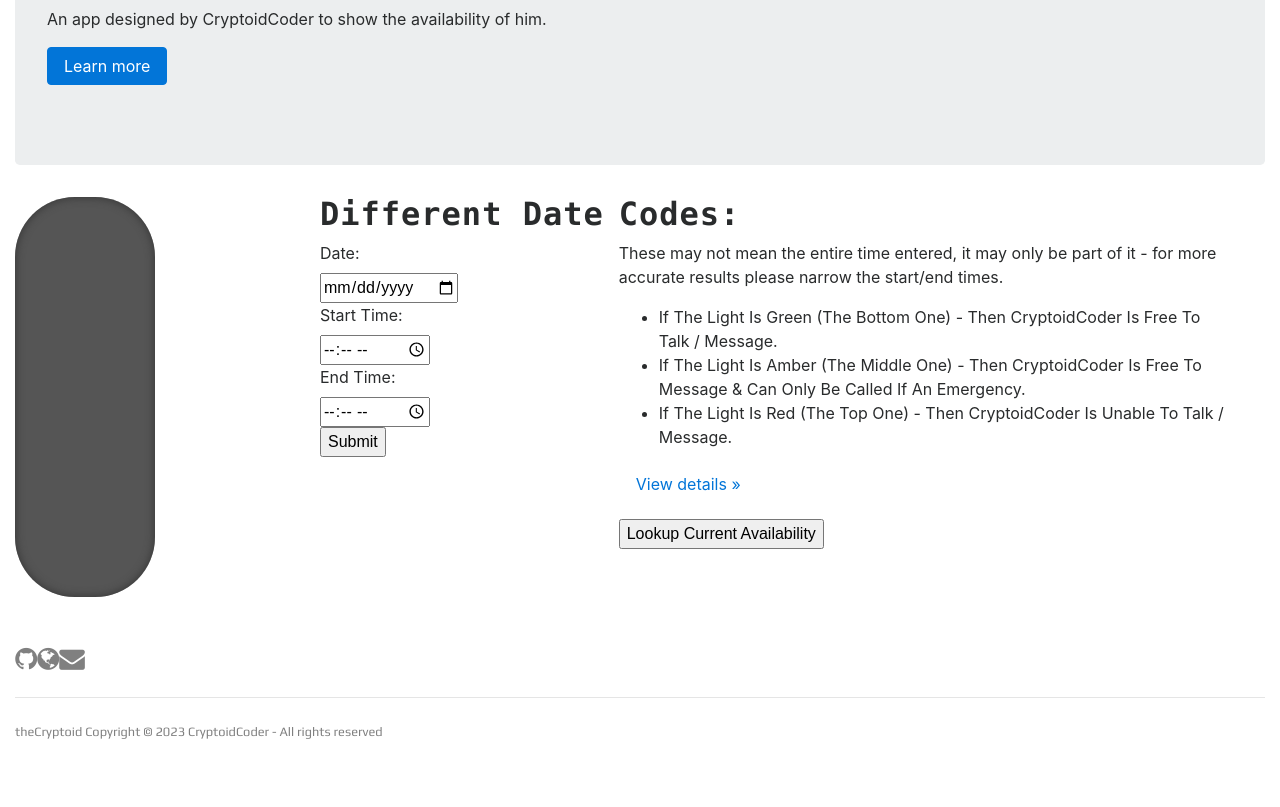
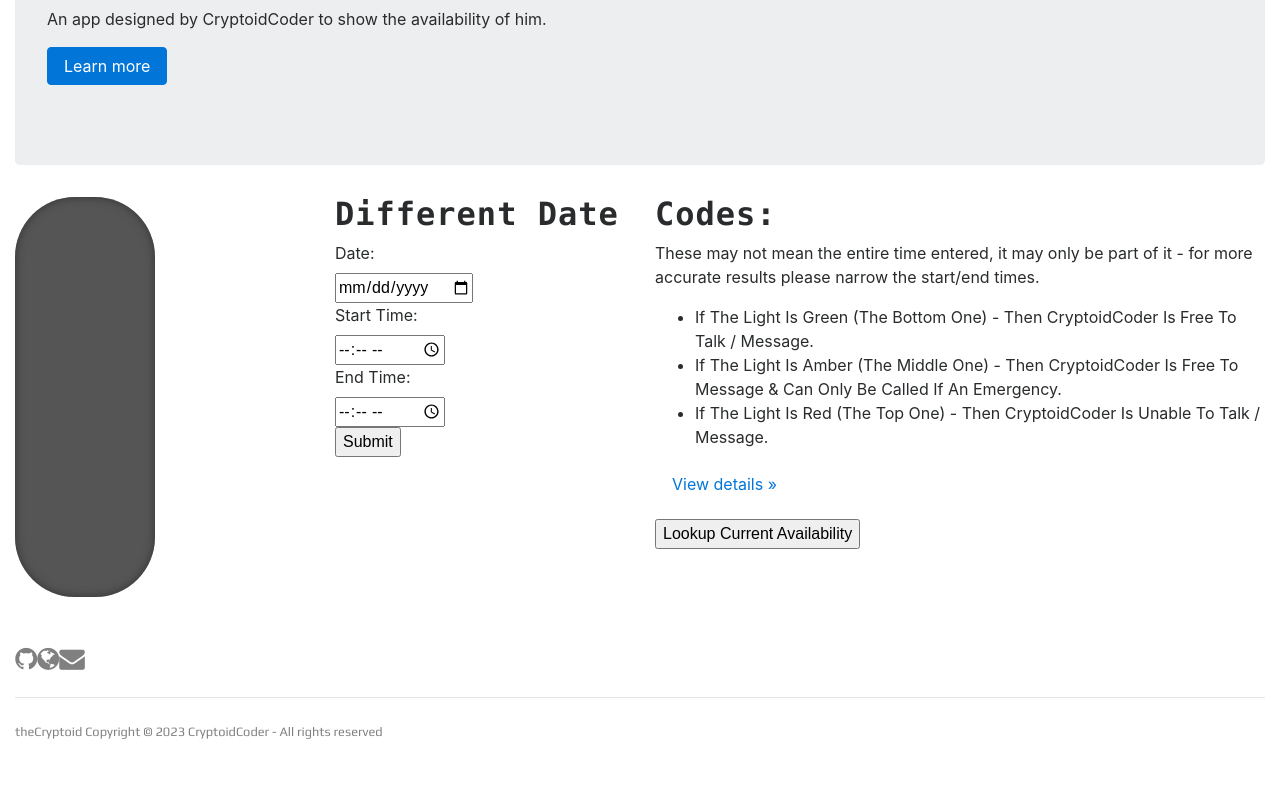
Before and after one commit to CryptoidCoder/Availability, a Flask app: template templates/index.html in a window 1280 px wide. Shown: the part 66-873 px from the top of the page. Run offline with Flask 2, Linux system fonts and the light colour scheme; the template is opened without the code that fills it, so the values that code supplies are empty; parts of the project's set-up code (start-up, migrations or seed data) failed here and were passed over; some libraries are stand-ins or nearby versions.

Commit message:
Fixed Column Setup

```diff
--- a/templates/index.html
+++ b/templates/index.html
@@ -42,7 +42,7 @@
 						<div class="{{ light_colour }} light"></div>
 					</div>
 				</div>
-				<div class="cal-md-3">
+				<div class="col-md-3">
 					<h2>Different Date</h2>
 					<form action="results" method="POST">
 						<label for="Date">Date:</label><br>
```
